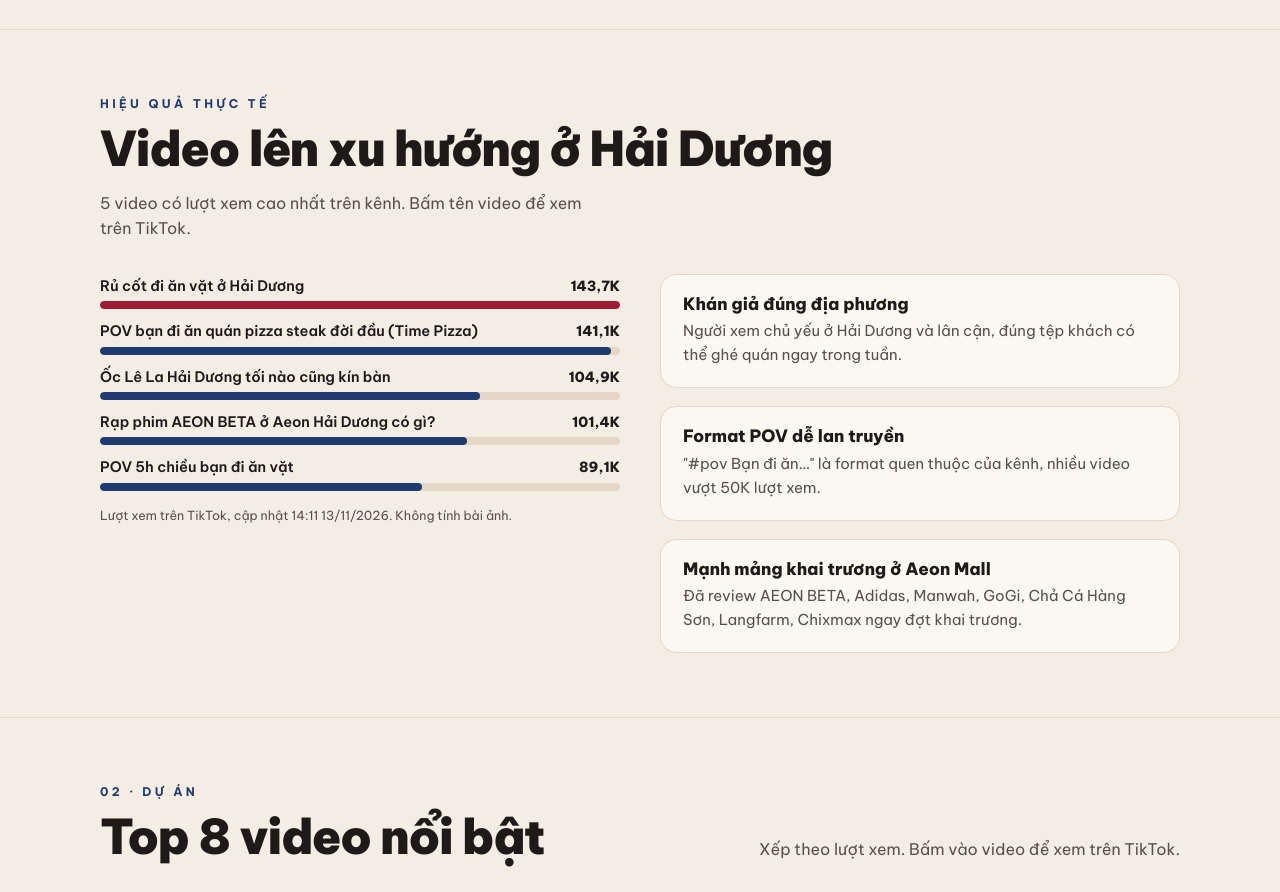
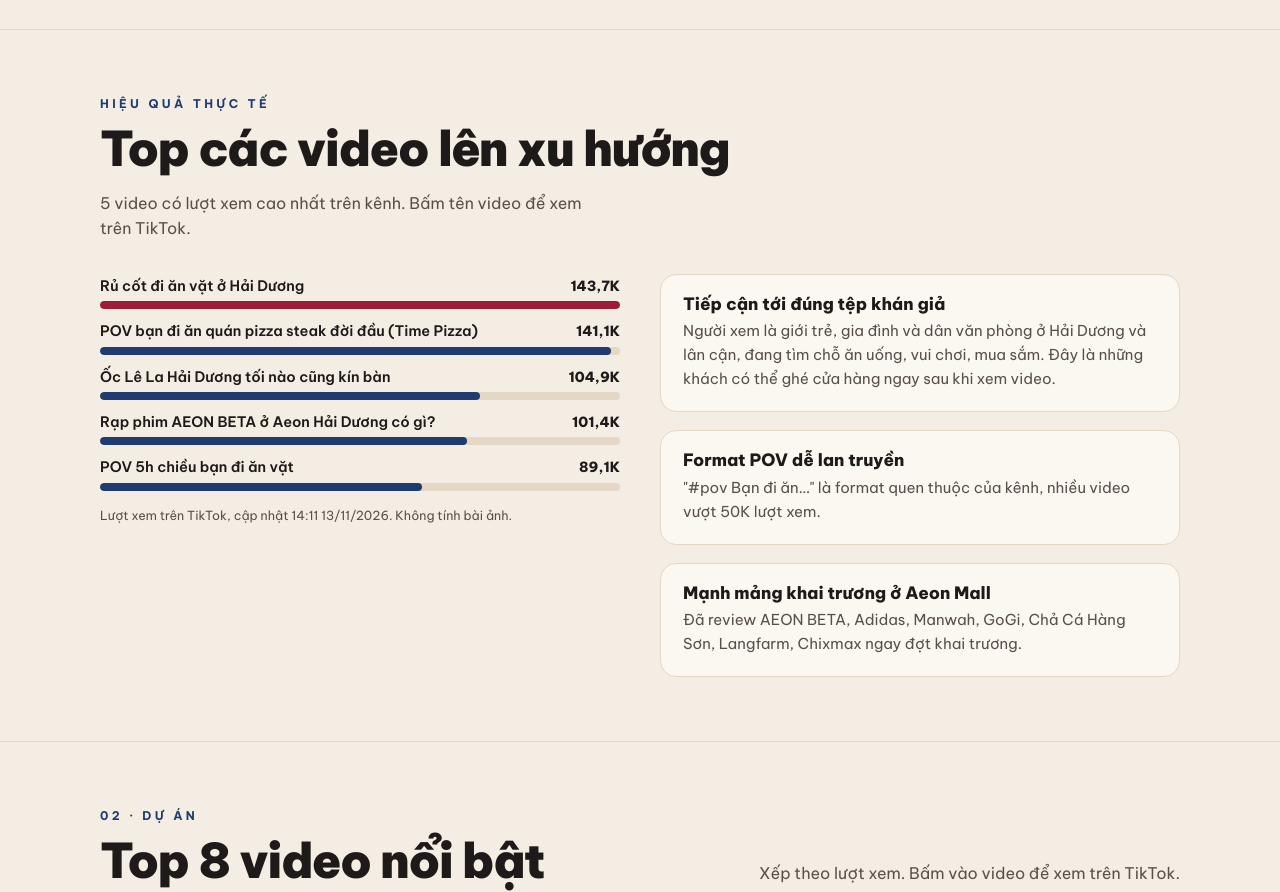
Before and after one commit to haiduongholic/haiduongholic.github.io, a plain HTML site: page docs/HaiDuongHolic-Portfolio.html in a window 1280 px wide. Shown: the part 1300-2192 px from the top of the page. Drawn offline with Linux system fonts and the light colour scheme.

Commit message:
Sửa tiêu đề mục xu hướng và nội dung tệp khán giả

```diff
--- a/docs/HaiDuongHolic-Portfolio.html
+++ b/docs/HaiDuongHolic-Portfolio.html
@@ -323,7 +323,7 @@ footer .wrap { display: flex; justify-content: space-between; gap: 12px; flex-wr
       <div class="head">
         <div>
           <div class="eyebrow">Hiệu quả thực tế</div>
-          <h2 id="hieu-qua">Video lên xu hướng ở Hải Dương</h2>
+          <h2 id="hieu-qua">Top các video lên xu hướng</h2>
         </div>
         <p>5 video có lượt xem cao nhất trên kênh. Bấm tên video để xem trên TikTok.</p>
       </div>
@@ -333,7 +333,7 @@ footer .wrap { display: flex; justify-content: space-between; gap: 12px; flex-wr
           <p class="rank-note">Lượt xem trên TikTok, cập nhật <span class="st-date">13/11/2026</span>. Không tính bài ảnh.</p>
         </div>
         <div class="why">
-          <div><h3>Khán giả đúng địa phương</h3><p>Người xem chủ yếu ở Hải Dương và lân cận, đúng tệp khách có thể ghé quán ngay trong tuần.</p></div>
+          <div><h3>Tiếp cận tới đúng tệp khán giả</h3><p>Người xem là giới trẻ, gia đình và dân văn phòng ở Hải Dương và lân cận, đang tìm chỗ ăn uống, vui chơi, mua sắm. Đây là những khách có thể ghé cửa hàng ngay sau khi xem video.</p></div>
           <div><h3>Format POV dễ lan truyền</h3><p>"#pov Bạn đi ăn…" là format quen thuộc của kênh, nhiều video vượt 50K lượt xem.</p></div>
           <div><h3>Mạnh mảng khai trương ở Aeon Mall</h3><p>Đã review AEON BETA, Adidas, Manwah, GoGi, Chả Cá Hàng Sơn, Langfarm, Chixmax ngay đợt khai trương.</p></div>
         </div>
```
Also changed, not shown: docs/index.html (+2 -2 lines), haiduongholic.html (+2 -2 lines).
